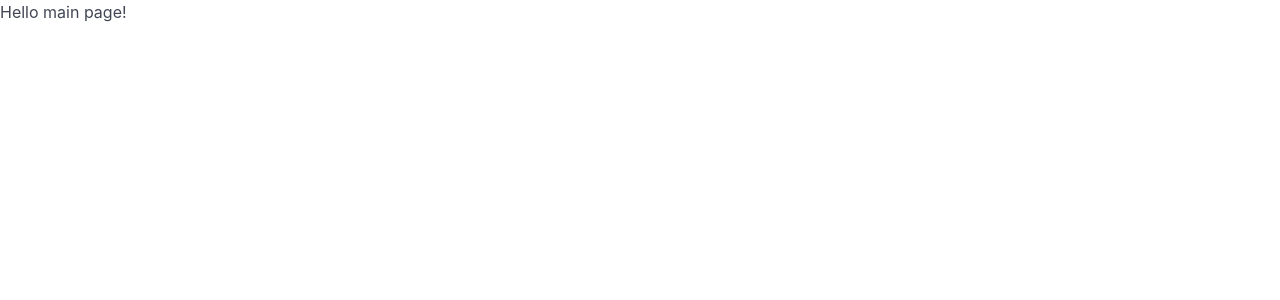
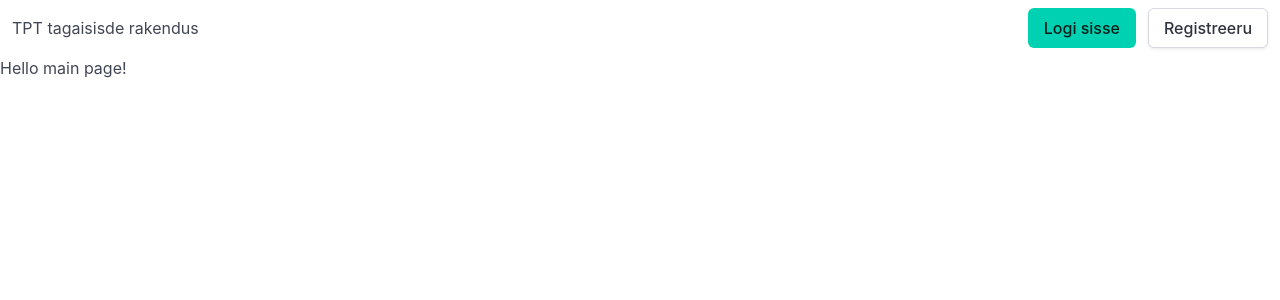
Before and after one commit to martinpr2006/Mikroprojekt, a Vue app: page / in a window 1280 px wide. Shown: the top 300 px of the page. Built offline with nearby package versions, Linux system fonts and the light colour scheme.

Commit message:
Add navbar

```diff
--- a/src/App.vue
+++ b/src/App.vue
@@ -1,3 +1,8 @@
+<script setup>
+import Navbar from './components/Navbar.vue';
+</script>
+
 <template>
+  <Navbar />
   <router-view />
 </template>
--- /dev/null
+++ b/src/components/Navbar.vue
@@ -0,0 +1,17 @@
+<template>
+    <nav class="navbar my-navbar" role="navigation" aria-label="main navigation">
+        <div class="navbar-brand">
+            <div class="navbar-item">
+                <p>TPT tagaisisde rakendus</p>
+            </div>
+        </div>
+        <div class="navbar-menu">
+            <div class="navbar-end">
+                <div class="navbar-item">
+                    <button class="button is-primary">Logi sisse</button>
+                    <button class="button">Registreeru</button>
+                </div>
+            </div>
+        </div>
+    </nav>
+</template>
```
